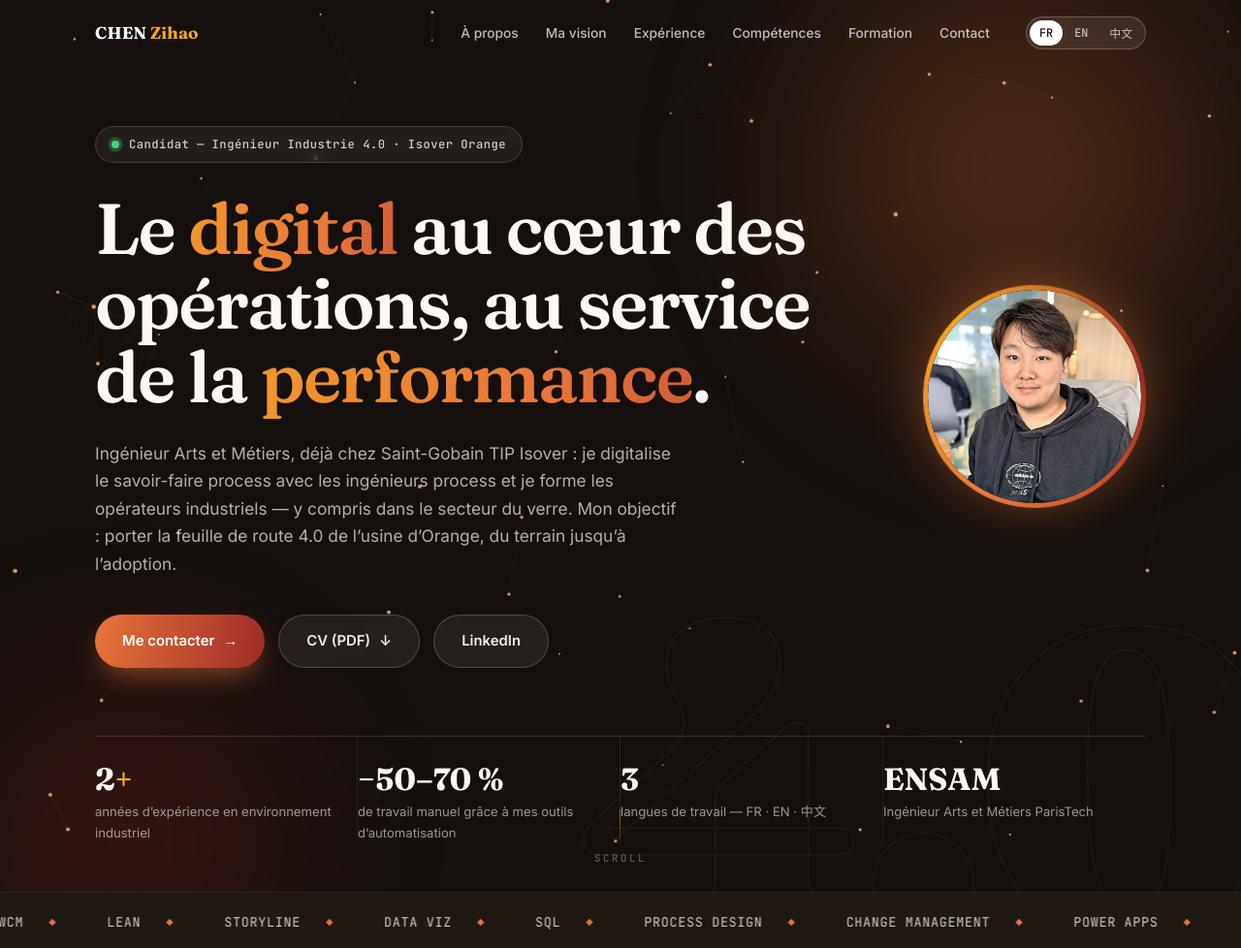
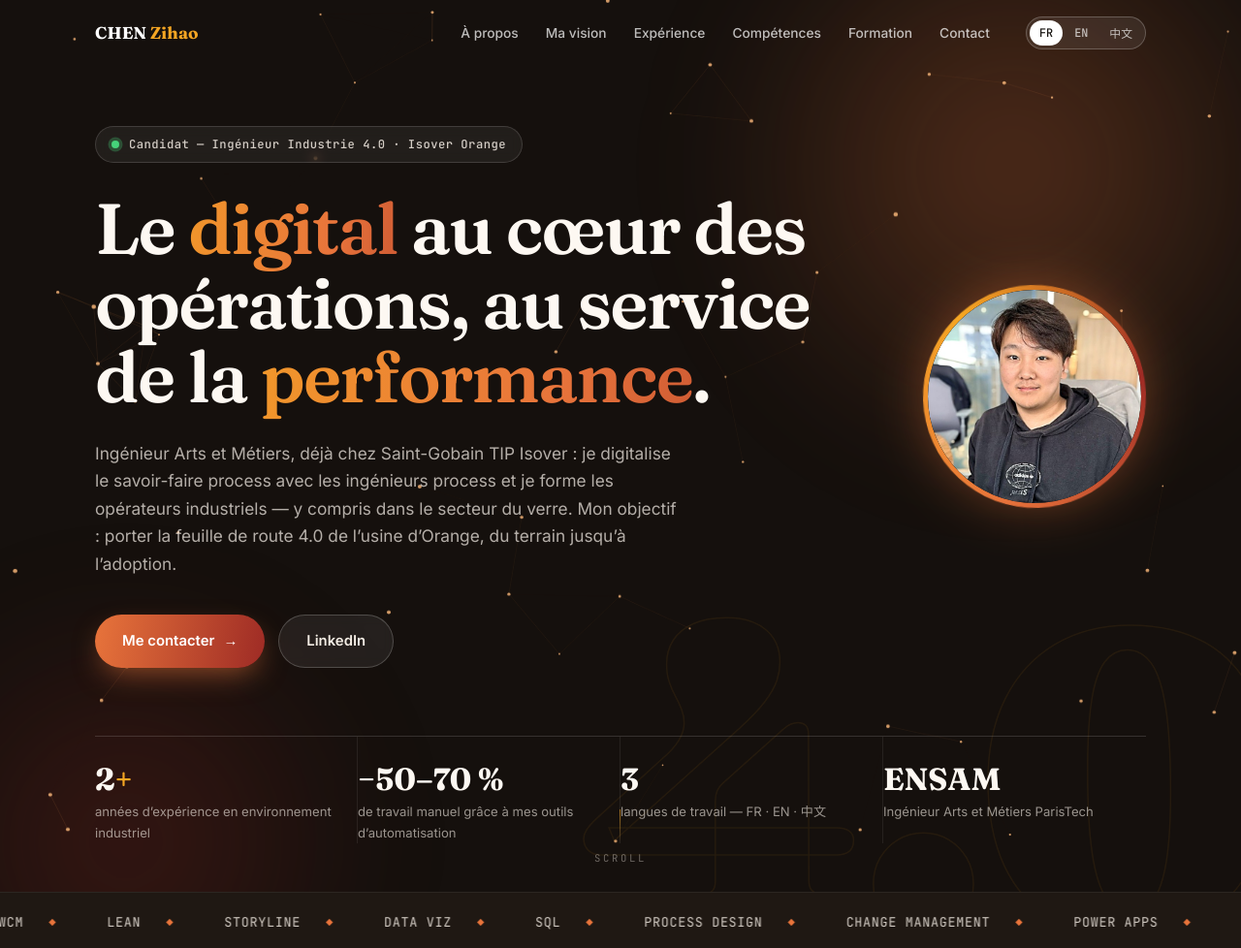
Before and after one commit to chenzihaorene-boop/chenzihaorene-boop.github.io, a plain HTML site: page index.html in a window 1280 px wide. Shown: the top 978 px of the page at 97% size. Drawn offline with Linux system fonts and the light colour scheme; animation ran at ten frames a second.

Commit message:
Drop CV download button from hero
Co-Authored-By: Claude Opus 4.8 <noreply@anthropic.com>

```diff
--- a/index.html
+++ b/index.html
@@ -531,7 +531,6 @@
         <p class="hero-sub reveal" data-i18n="hero_sub"></p>
         <div class="hero-cta reveal">
           <a class="btn btn-primary" href="mailto:chen.zihao.work@gmail.com"><span data-i18n="hero_cta1"></span> →</a>
-          <a class="btn btn-ghost" href="assets/CV_CHEN_Zihao.pdf" download><span data-i18n="hero_cta2"></span> ↓</a>
           <a class="btn btn-ghost" href="https://www.linkedin.com/in/zihao-chen-849173256" target="_blank" rel="noopener">LinkedIn</a>
         </div>
       </div>
```
